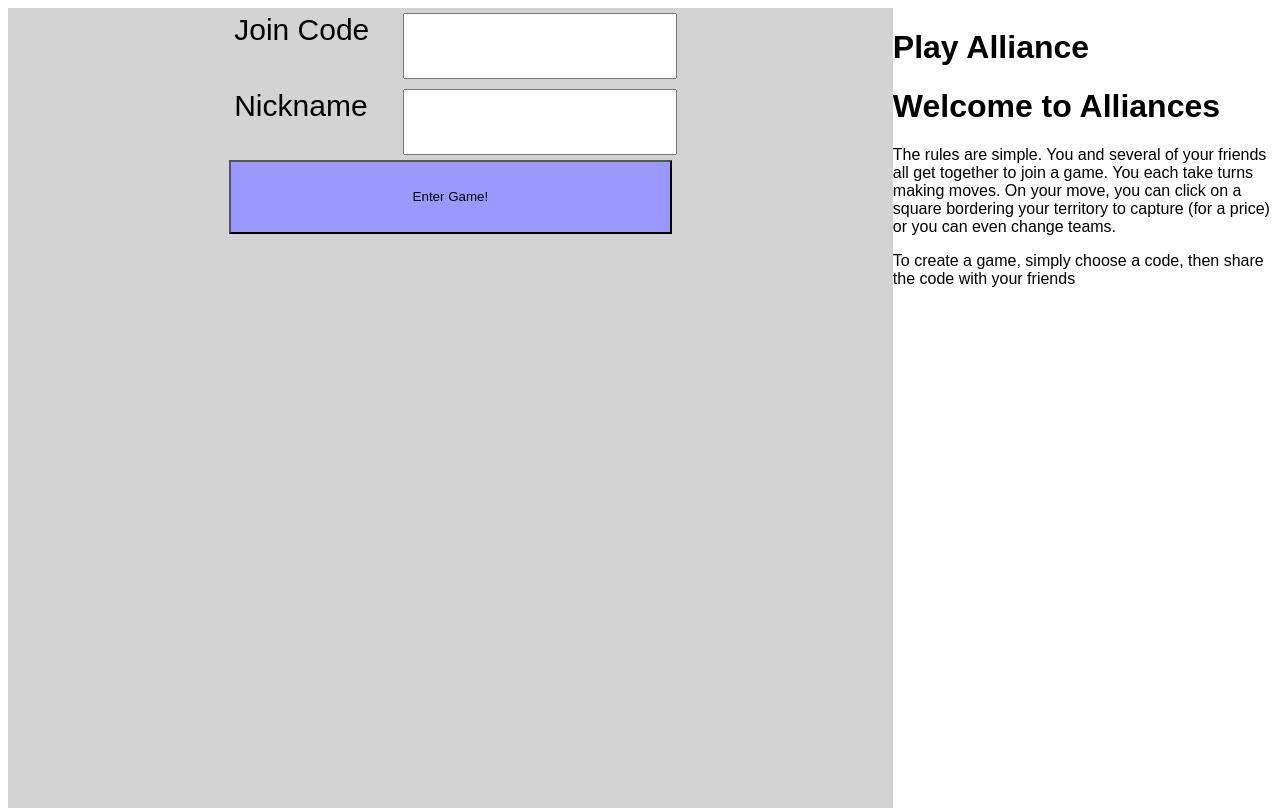
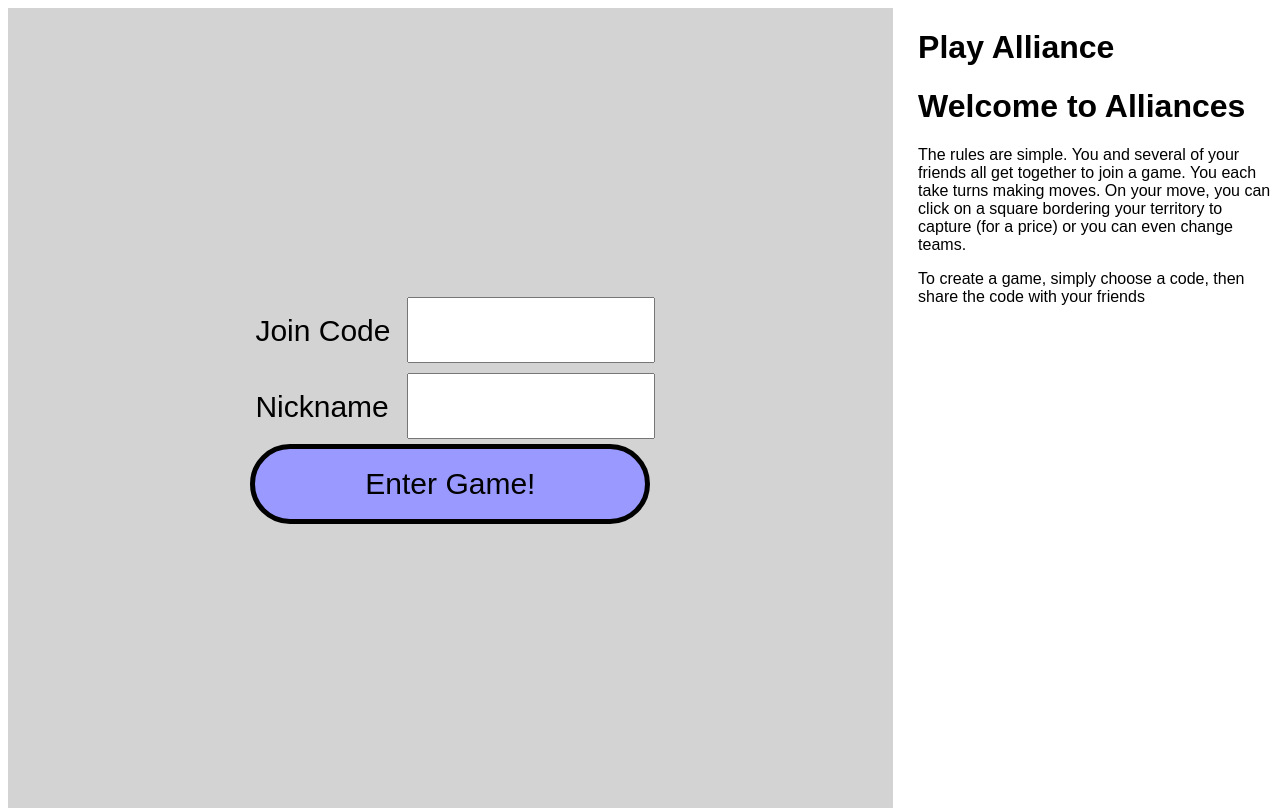
Before and after one commit to lgnashold/AllianceOnline, a Flask app: page / in a window 1280 px wide. Run offline with Flask 2, Linux system fonts and the light colour scheme; some libraries are stand-ins or nearby versions.

Commit message:
css updates

```diff
--- a/boardgame/static/style.css
+++ b/boardgame/static/style.css
@@ -1,10 +1,6 @@
 body {
   font-family: sans-serif;
   margin 0;
-}
-
-form {
-  float:center;
 }
 
 .log-area {
@@ -18,7 +14,7 @@ form {
 }
 
 #info {
-  width: 30%;
+  width: 28%;
   float: right;
   margin: auto;
 }
@@ -28,8 +24,15 @@ form {
   float: left;
   background-color: lightgray;
   height: 100vh;
+  position: relative;
+  padding: auto;
+}
 
-  padding: auto;
+#form {
+  position: absolute;
+  top: 50%;
+  left: 50%;
+  transform: translate(-50%, -50%);
 }
 
 .error {
@@ -55,12 +58,24 @@ form {
 	font-size: 30px;
 	text-align: center;
 	background-color:#9999ff;
-	margin: 20px;
+	margin: 1%;
 	text-align: center;
 	opacity: .2;
 }
 
 #startbutton {
+	width: 100%;
+	border-radius: 50px;
+	height: 80px;
+	border: 5px solid black;
+	font-size: 30px;
+	text-align: center;
+	background-color:#1a1aff;
+	margin: auto;
+	float: none;
+}
+
+#submit_button {
 	width: 100%;
 	border-radius: 50px;
 	height: 80px;
@@ -83,13 +98,12 @@ form {
 	height: 60px;
 	font-size: 30px;
 	float: left;
-	display: inline-block;
-	vertical-align: middle;
-	line-height: normal;
+	margin-top: 1%;
+
 }
 
 #form {
-	width:50%;
+	width: 400px;
 	margin: auto;
 }
 
```
Also changed, not shown: boardgame/templates/index.html (line endings or trailing spaces).
